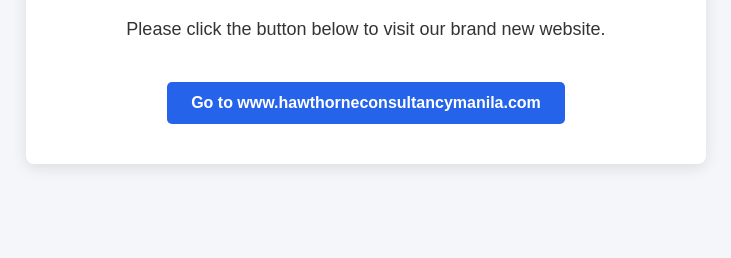
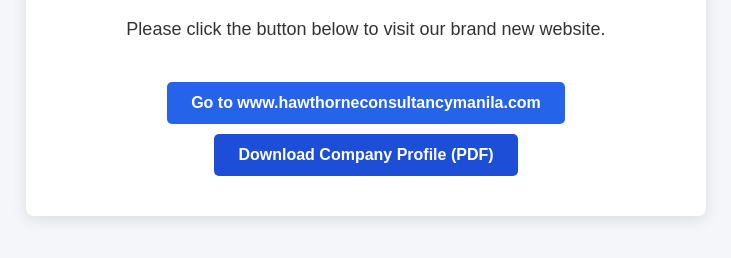
Before and after one commit to ritaeloisacorpuz/cavant-landing-page, a plain HTML site: page index.html in a window 1280 px wide. Shown: the part 238-496 px from the top of the page, without its empty margins (274-1005 px from the left). Drawn offline with Linux system fonts and the light colour scheme.

Commit message:
Update index.html

```diff
--- a/index.html
+++ b/index.html
@@ -41,6 +41,7 @@
         <p>Cavant Consultancy has been officially closed. In its place stands www.hawthorneconsultancymanila.com , visit us in our new website.</p>
         <p>Please click the button below to visit our brand new website.</p>
         <a href="https://www.hawthorneconsultancymanila.com" class="btn">Go to www.hawthorneconsultancymanila.com</a>
+        <a href="Corporate Announcement Cavant Closure.pdf" download class="btn" style="background-color: #1d4ed8; margin-top: 10px; display: inline-block;">Download Company Profile (PDF)</a>
     </div>
 </body>
 </html>
```
